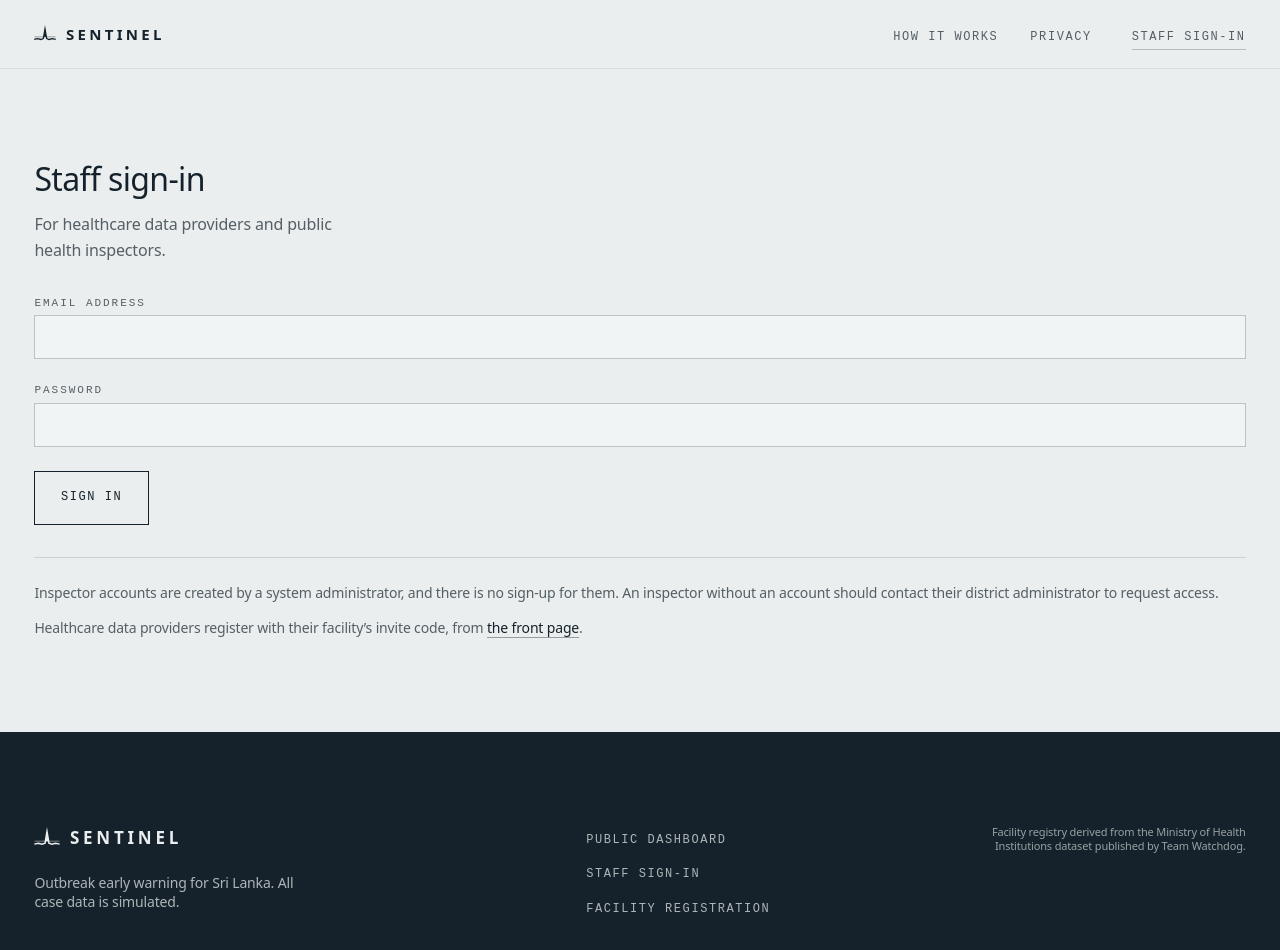
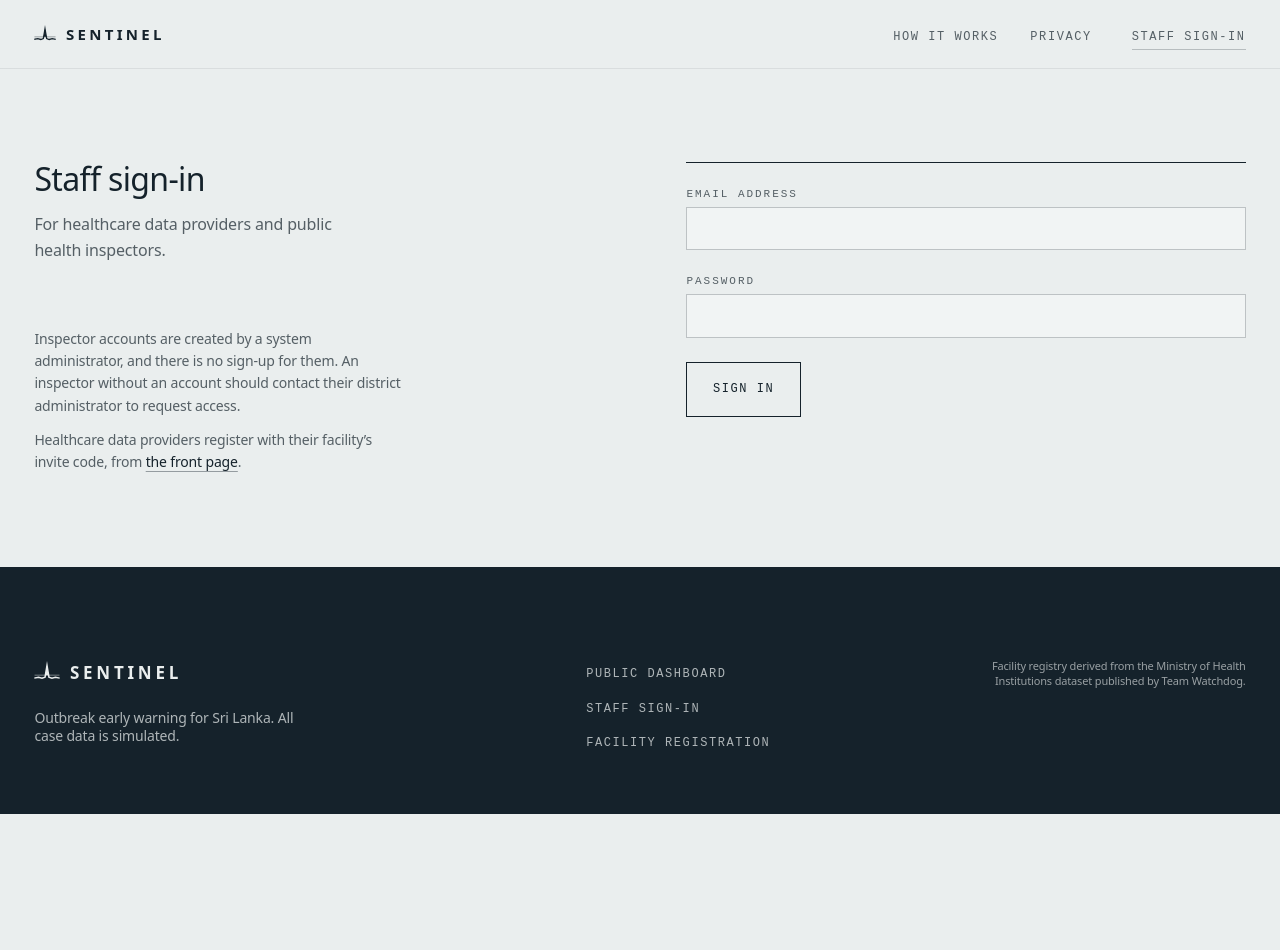
Before and after one commit to Rimaz17/sentinel, a React (Vite) app in the folder frontend/: page /signin in a window 1280 px wide. Shown: the top 950 px of the page. After the commit the page ends 814 px from the top, so only its background shows below. Built offline with nearby package versions, Linux system fonts and the light colour scheme; no server answers.

Commit message:
fix: set the staff page frame on the shared grid so its column no longer runs the full shell width

```diff
--- a/frontend/src/features/auth/AuthPage.tsx
+++ b/frontend/src/features/auth/AuthPage.tsx
@@ -2,36 +2,49 @@ import { type ReactNode } from 'react'
 import { SiteFooter } from '@/components/layout/SiteFooter'
 import { SiteHeader } from '@/components/layout/SiteHeader'
 import { SkipLink } from '@/components/layout/SkipLink'
-import { cx, sectionTitle, shell } from '@/styles/recipes'
+import { cx, sectionTitle, shell, SPLIT_COLUMNS } from '@/styles/recipes'
 
 type AuthPageProps = {
   title: string
   /** One or two sentences under the title: who this page is for. */
   intro: ReactNode
+  /** Where the visitor is: a StepRail or a RouteList. */
+  rail?: ReactNode
+  /** The form, or whatever stands in for it while a link is checked. */
   children: ReactNode
-  /** Set apart under a rule, below the form: routes for people this page is not for. */
+  /** Below the rail: routes for people this page is not for. */
   aside?: ReactNode
 }
 
 /**
- * The frame for signing in, registering and activating: the site's own header
- * and footer around a single narrow column, so a form reads as part of the same
- * sheet as the landing page rather than as a separate application.
+ * The frame for signing in, registering and activating, on the landing page's
+ * shared two-column grid. From 68rem the title, the rail and the notes sit in
+ * the left column and the form in the right, starting level with the title;
+ * below that they stack in reading order: title, rail, form, notes.
  */
-export function AuthPage({ title, intro, children, aside }: AuthPageProps) {
+export function AuthPage({ title, intro, rail, children, aside }: AuthPageProps) {
   return (
     <div className="flex min-h-screen flex-col">
       <SkipLink />
       <SiteHeader />
       <main id="main" className="flex-1 py-2xl">
-        <div className={cx(shell, 'grid max-w-[34rem] gap-lg')}>
-          <div className="grid gap-sm">
+        <div
+          className={cx(
+            shell,
+            'grid gap-lg xl:grid-rows-[auto_auto_1fr] xl:gap-x-2xl xl:gap-y-lg',
+            SPLIT_COLUMNS,
+          )}
+        >
+          <div className="grid content-start gap-sm xl:col-start-1 xl:row-start-1">
             <h1 className={sectionTitle}>{title}</h1>
             <div className="max-w-measure-narrow text-body text-ink-70">{intro}</div>
           </div>
-          {children}
+          {rail ? <div className="xl:col-start-1 xl:row-start-2">{rail}</div> : null}
+          <div className="grid content-start gap-md border-t border-t-ink pt-md xl:col-start-2 xl:row-span-3 xl:row-start-1">
+            {children}
+          </div>
           {aside ? (
-            <div className="grid gap-xs border-t border-t-ink-14 pt-md text-small text-ink-70">
+            <div className="grid max-w-measure-narrow content-start gap-xs border-t border-t-ink-14 pt-md text-small text-ink-70 xl:col-start-1 xl:row-start-3 xl:border-t-0 xl:pt-0">
               {aside}
             </div>
           ) : null}
```
